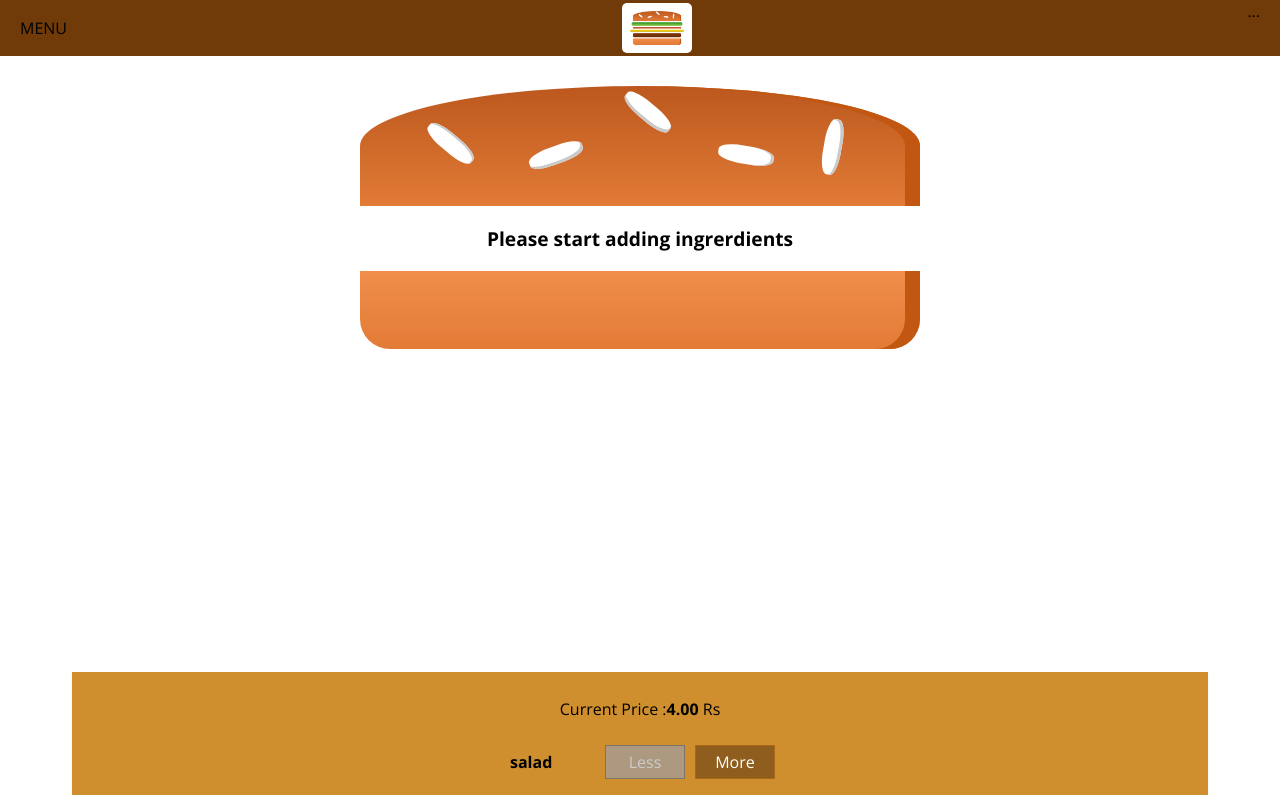
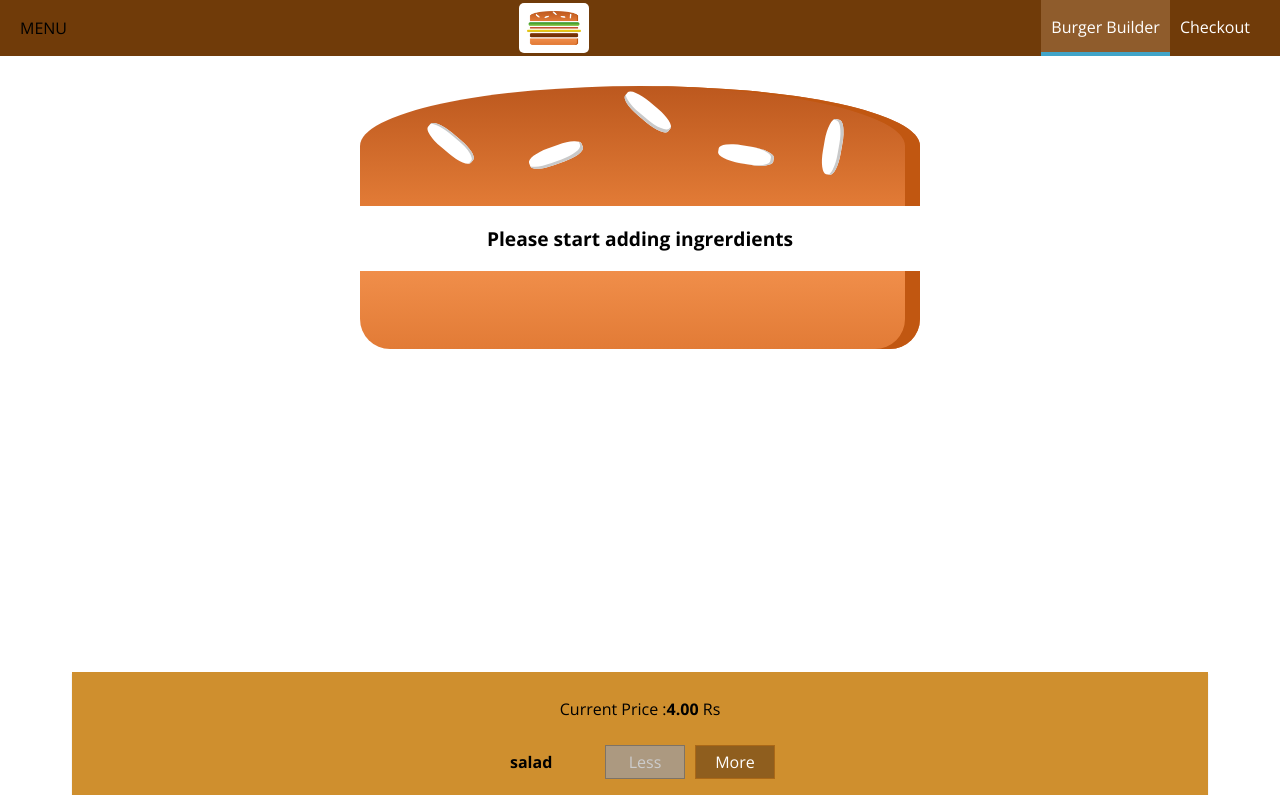
Before and after one commit to BhaskarShelar/Burger-Builder, a React (Create React App) app: page / in a window 1280 px wide. Shown: the top 795 px of the page. Built offline with nearby package versions, Linux system fonts and the light colour scheme.

Commit message:
adding navigations to application

```diff
--- a/src/components/Logo/Logo.js
+++ b/src/components/Logo/Logo.js
@@ -3,7 +3,7 @@
 import classes from './Logo.module.css';
 
 const logo=(props) =>(
-    <div className={classes.Logo}>
+    <div className={classes.Logo} >
         <img src={burgerLogo} alt="MyBurger" />
     </div>
 );
--- /dev/null
+++ b/src/components/Navigation/NavigationItem/NavigationItems.js
@@ -0,0 +1,12 @@
+import React from 'react';
+import classes from './NavigationItems.module.css';
+import NavigationItem from './NavigationItems/NavigationItem';
+const navigationItems = (props) => (
+        <ul className={classes.NavigationItems}>
+            <NavigationItem link="/" active>Burger Builder</NavigationItem>
+            <NavigationItem link="/">Checkout</NavigationItem>
+        </ul>
+
+);
+
+export default navigationItems;
--- /dev/null
+++ b/src/components/Navigation/NavigationItem/NavigationItems.module.css
@@ -0,0 +1,15 @@
+.NavigationItems {
+    margin: 0;
+    padding: 0;
+    list-style: none;
+    display: flex;
+    flex-flow: column;
+    align-items: center;
+    height: 100%;
+}
+
+@media (min-width: 500px) {
+    .NavigationItems {
+        flex-flow: row;
+    }
+}
--- /dev/null
+++ b/src/components/Navigation/NavigationItem/NavigationItems/NavigationItem.js
@@ -0,0 +1,11 @@
+import React from "react";
+import classes from "./NavigationItem.module.css";
+
+const navigationItem = (props) => (
+    <li className={classes.NavigationItem}>
+        <a href={props.link}
+            className={props.active ? classes.active : null}>
+            {props.children}</a>
+    </li>
+);
+export default navigationItem;
--- /dev/null
+++ b/src/components/Navigation/NavigationItem/NavigationItems/NavigationItem.module.css
@@ -0,0 +1,45 @@
+.NavigationItem {
+    margin: 10px 0;
+    box-sizing: border-box;
+    display: block;
+    width: 100%;
+}
+
+.NavigationItem a {
+    color: #8F5C2C;
+    text-decoration: none;
+    width: 100%;
+    box-sizing: border-box;
+    display: block;
+}
+
+.NavigationItem a:hover,
+.NavigationItem a:active,
+.NavigationItem a.active {
+    color: #40A4C8;
+}
+
+@media (min-width: 500px) {
+    .NavigationItem {
+        margin: 0;
+        display: flex;
+        height: 100%;
+        width: auto;
+        align-items: center;
+    }
+
+    .NavigationItem a {
+        color: white;
+        height: 100%;
+        padding: 16px 10px;
+        border-bottom: 4px solid transparent;
+    }
+
+    .NavigationItem a:hover,
+    .NavigationItem a:active,
+    .NavigationItem a.active {
+        background-color: #8F5C2C;
+        border-bottom: 4px solid #40A4C8;
+        color: white;
+    }
+}
--- a/src/components/Navigation/Toolbar/Toolbar.js
+++ b/src/components/Navigation/Toolbar/Toolbar.js
@@ -1,12 +1,13 @@
 import React from "react";
 import classes from "./Toolbar.module.css";
 import Logo from '../../Logo/Logo';
+import NavigationItems from '../NavigationItem/NavigationItems';
 const toolbar = () => (
     <header className={classes.Toolbar}>
         <div>MENU</div>
          <Logo />
         <nav>
-            ...
+        <NavigationItems />
         </nav>
     </header>
 );
```
